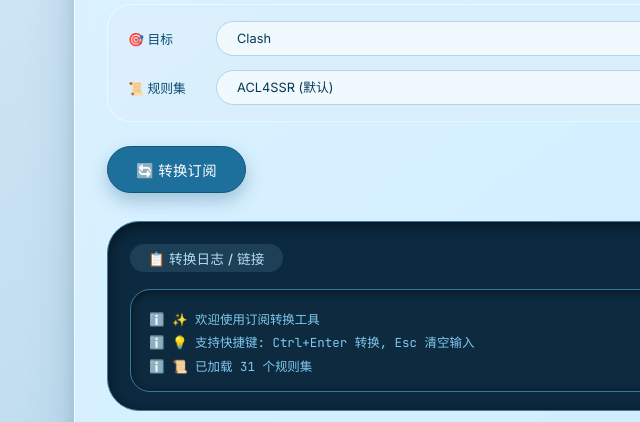
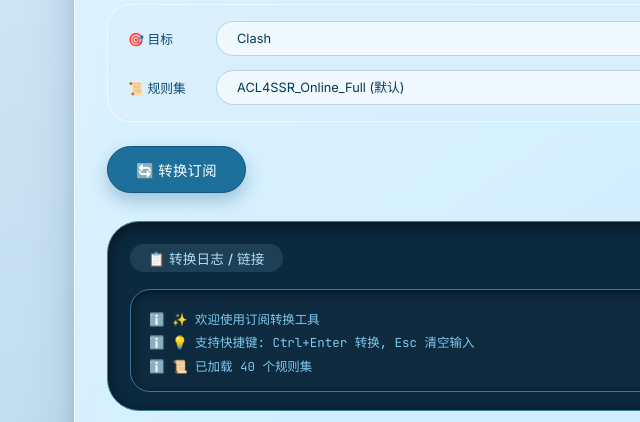
Before and after one commit to udith77-cyber/clash-converter, a plain HTML site: page index.html in a window 1280 px wide. Shown: the part 265-687 px from the top of the page, 126-766 px from the left. Drawn offline with Linux system fonts and the light colour scheme; no server answers.

Commit message:
Add files via upload

```diff
--- a/index.html
+++ b/index.html
@@ -7,9 +7,7 @@
     <title>Aries · 踏天境</title>
     <link rel="preconnect" href="https://fonts.googleapis.com">
     <link rel="preconnect" href="https://fonts.gstatic.com" crossorigin>
-    <link
-        href="https://fonts.googleapis.com/css2?family=Inter:opsz,wght@14..32,400;14..32,500;14..32,600&family=JetBrains+Mono:wght@400;500&display=swap"
-        rel="stylesheet">
+    <link href="https://fonts.googleapis.com/css2?family=Inter:opsz,wght@14..32,400;14..32,500;14..32,600&family=JetBrains+Mono:wght@400;500&display=swap" rel="stylesheet">
     <style>
         /* ===== 基础重置 ===== */
         * {
@@ -519,9 +517,7 @@
         <div class="input-section">
             <div class="input-row">
                 <label for="subUrl">📎 订阅URL</label>
-                <input type="url" id="subUrl" inputmode="url" autocomplete="url" autocorrect="off"
-                    autocapitalize="off" spellcheck="false" maxlength="2000"
-                    placeholder="https://example.com/sub/xxx" value="">
+                <input type="url" id="subUrl" inputmode="url" autocomplete="url" autocorrect="off" autocapitalize="off" spellcheck="false" maxlength="2000" placeholder="https://example.com/sub/xxx" value="">
             </div>
             <div class="advanced-area">
                 <div class="adv-row">
@@ -569,7 +565,8 @@
                 BASE_API: 'https://api.v1.mk/sub',
                 // 根据截图整理的完整配置列表
                 CONFIG_OPTIONS: [
-                    { name: 'ACL4SSR (默认)', url: 'https://raw.githubusercontent.com/WC-Dream/ACL4SSR/refs/heads/WD/Clash/config/ACL4SSR.ini' },
+                    { name: 'ACL4SSR_Online_Full (默认)', url: 'https://raw.githubusercontent.com/WC-Dream/ACL4SSR/refs/heads/WD/Clash/config/ACL4SSR_Online_Full.ini' },
+                    { name: 'ACL4SSR', url: 'https://raw.githubusercontent.com/WC-Dream/ACL4SSR/refs/heads/WD/Clash/config/ACL4SSR.ini' },
                     { name: 'ACL4SSR_AdblockPlus', url: 'https://raw.githubusercontent.com/WC-Dream/ACL4SSR/refs/heads/WD/Clash/config/ACL4SSR_AdblockPlus.ini' },
                     { name: 'ACL4SSR_BackCN', url: 'https://raw.githubusercontent.com/WC-Dream/ACL4SSR/refs/heads/WD/Clash/config/ACL4SSR_BackCN.ini' },
                     { name: 'ACL4SSR_Mini', url: 'https://raw.githubusercontent.com/WC-Dream/ACL4SSR/refs/heads/WD/Clash/config/ACL4SSR_Mini.ini' },
@@ -580,25 +577,33 @@
                     { name: 'ACL4SSR_NoApple', url: 'https://raw.githubusercontent.com/WC-Dream/ACL4SSR/refs/heads/WD/Clash/config/ACL4SSR_NoApple.ini' },
                     { name: 'ACL4SSR_NoAuto', url: 'https://raw.githubusercontent.com/WC-Dream/ACL4SSR/refs/heads/WD/Clash/config/ACL4SSR_NoAuto.ini' },
                     { name: 'ACL4SSR_NoAuto_NoApple', url: 'https://raw.githubusercontent.com/WC-Dream/ACL4SSR/refs/heads/WD/Clash/config/ACL4SSR_NoAuto_NoApple.ini' },
-                    { name: 'ACL4SSR_NoAuto_NoMicrosoft', url: 'https://raw.githubusercontent.com/WC-Dream/ACL4SSR/refs/heads/WD/Clash/config/ACL4SSR_NoAuto_NoMicrosoft.ini' },
+                    { name: 'ACL4SSR_NoAuto_NoApple_NoMicrosoft', url: 'https://raw.githubusercontent.com/WC-Dream/ACL4SSR/refs/heads/WD/Clash/config/ACL4SSR_NoAuto_NoApple_NoMicrosoft.ini' },
                     { name: 'ACL4SSR_NoMicrosoft', url: 'https://raw.githubusercontent.com/WC-Dream/ACL4SSR/refs/heads/WD/Clash/config/ACL4SSR_NoMicrosoft.ini' },
                     { name: 'ACL4SSR_Online', url: 'https://raw.githubusercontent.com/WC-Dream/ACL4SSR/refs/heads/WD/Clash/config/ACL4SSR_Online.ini' },
                     { name: 'ACL4SSR_Online_AdblockPlus', url: 'https://raw.githubusercontent.com/WC-Dream/ACL4SSR/refs/heads/WD/Clash/config/ACL4SSR_Online_AdblockPlus.ini' },
+                    { name: 'ACL4SSR_Online_Full', url: 'https://raw.githubusercontent.com/WC-Dream/ACL4SSR/refs/heads/WD/Clash/config/ACL4SSR_Online_Full.ini' },
+                    { name: 'ACL4SSR_Online_Full_AdblockPlus', url: 'https://raw.githubusercontent.com/WC-Dream/ACL4SSR/refs/heads/WD/Clash/config/ACL4SSR_Online_Full_AdblockPlus.ini' },
                     { name: 'ACL4SSR_Online_Full_Dream', url: 'https://raw.githubusercontent.com/WC-Dream/ACL4SSR/refs/heads/WD/Clash/config/ACL4SSR_Online_Full_Dream.ini' },
+                    { name: 'ACL4SSR_Online_Full_Dream_AD', url: 'https://raw.githubusercontent.com/WC-Dream/ACL4SSR/refs/heads/WD/Clash/config/ACL4SSR_Online_Full_Dream_AD.ini' },
+                    { name: 'ACL4SSR_Online_Full_Dream_Balance', url: 'https://raw.githubusercontent.com/WC-Dream/ACL4SSR/refs/heads/WD/Clash/config/ACL4SSR_Online_Full_Dream_Balance.ini' },
+                    { name: 'ACL4SSR_Online_Full_Dream_FB', url: 'https://raw.githubusercontent.com/WC-Dream/ACL4SSR/refs/heads/WD/Clash/config/ACL4SSR_Online_Full_Dream_FB.ini' },
+                    { name: 'ACL4SSR_Online_Full_Dream_backup', url: 'https://raw.githubusercontent.com/WC-Dream/ACL4SSR/refs/heads/WD/Clash/config/ACL4SSR_Online_Full_Dream_backup.ini' },
                     { name: 'ACL4SSR_Online_Full_Google', url: 'https://raw.githubusercontent.com/WC-Dream/ACL4SSR/refs/heads/WD/Clash/config/ACL4SSR_Online_Full_Google.ini' },
-                    { name: 'ACL4SSR_Online_Full_Microsoft', url: 'https://raw.githubusercontent.com/WC-Dream/ACL4SSR/refs/heads/WD/Clash/config/ACL4SSR_Online_Full_Microsoft.ini' },
+                    { name: 'ACL4SSR_Online_Full_MultiMode', url: 'https://raw.githubusercontent.com/WC-Dream/ACL4SSR/refs/heads/WD/Clash/config/ACL4SSR_Online_Full_MultiMode.ini' },
                     { name: 'ACL4SSR_Online_Full_Netflix', url: 'https://raw.githubusercontent.com/WC-Dream/ACL4SSR/refs/heads/WD/Clash/config/ACL4SSR_Online_Full_Netflix.ini' },
-                    { name: 'ACL4SSR_Online_Full_NoApple', url: 'https://raw.githubusercontent.com/WC-Dream/ACL4SSR/refs/heads/WD/Clash/config/ACL4SSR_Online_Full_NoApple.ini' },
+                    { name: 'ACL4SSR_Online_Full_NoAuto', url: 'https://raw.githubusercontent.com/WC-Dream/ACL4SSR/refs/heads/WD/Clash/config/ACL4SSR_Online_Full_NoAuto.ini' },
                     { name: 'ACL4SSR_Online_Mini', url: 'https://raw.githubusercontent.com/WC-Dream/ACL4SSR/refs/heads/WD/Clash/config/ACL4SSR_Online_Mini.ini' },
                     { name: 'ACL4SSR_Online_Mini_AdblockPlus', url: 'https://raw.githubusercontent.com/WC-Dream/ACL4SSR/refs/heads/WD/Clash/config/ACL4SSR_Online_Mini_AdblockPlus.ini' },
+                    { name: 'ACL4SSR_Online_Mini_Ai', url: 'https://raw.githubusercontent.com/WC-Dream/ACL4SSR/refs/heads/WD/Clash/config/ACL4SSR_Online_Mini_Ai.ini' },
                     { name: 'ACL4SSR_Online_Mini_Fallback', url: 'https://raw.githubusercontent.com/WC-Dream/ACL4SSR/refs/heads/WD/Clash/config/ACL4SSR_Online_Mini_Fallback.ini' },
+                    { name: 'ACL4SSR_Online_Mini_MultiCountry', url: 'https://raw.githubusercontent.com/WC-Dream/ACL4SSR/refs/heads/WD/Clash/config/ACL4SSR_Online_Mini_MultiCountry.ini' },
                     { name: 'ACL4SSR_Online_Mini_MultiMode', url: 'https://raw.githubusercontent.com/WC-Dream/ACL4SSR/refs/heads/WD/Clash/config/ACL4SSR_Online_Mini_MultiMode.ini' },
                     { name: 'ACL4SSR_Online_Mini_NoAuto', url: 'https://raw.githubusercontent.com/WC-Dream/ACL4SSR/refs/heads/WD/Clash/config/ACL4SSR_Online_Mini_NoAuto.ini' },
                     { name: 'ACL4SSR_Online_MultiCountry', url: 'https://raw.githubusercontent.com/WC-Dream/ACL4SSR/refs/heads/WD/Clash/config/ACL4SSR_Online_MultiCountry.ini' },
                     { name: 'ACL4SSR_Online_NoAuto', url: 'https://raw.githubusercontent.com/WC-Dream/ACL4SSR/refs/heads/WD/Clash/config/ACL4SSR_Online_NoAuto.ini' },
                     { name: 'ACL4SSR_Online_NoReject', url: 'https://raw.githubusercontent.com/WC-Dream/ACL4SSR/refs/heads/WD/Clash/config/ACL4SSR_Online_NoReject.ini' },
-                    { name: 'ACL4SSR_WithChinaIP', url: 'https://raw.githubusercontent.com/WC-Dream/ACL4SSR/refs/heads/WD/Clash/config/ACL4SSR_WithChinaIP.ini' },
-                    { name: 'ACL4SSR_WithChinaIP_NoApple', url: 'https://raw.githubusercontent.com/WC-Dream/ACL4SSR/refs/heads/WD/Clash/config/ACL4SSR_WithChinaIP_NoApple.ini' },
+                    { name: 'ACL4SSR_WithChinaIp', url: 'https://raw.githubusercontent.com/WC-Dream/ACL4SSR/refs/heads/WD/Clash/config/ACL4SSR_WithChinaIp.ini' },
+                    { name: 'ACL4SSR_WithChinaIp_WithGFW', url: 'https://raw.githubusercontent.com/WC-Dream/ACL4SSR/refs/heads/WD/Clash/config/ACL4SSR_WithChinaIp_WithGFW.ini' },
                     { name: 'ACL4SSR_WithGFW', url: 'https://raw.githubusercontent.com/WC-Dream/ACL4SSR/refs/heads/WD/Clash/config/ACL4SSR_WithGFW.ini' },
                 ],
                 FIXED_PARAMS: {
```
